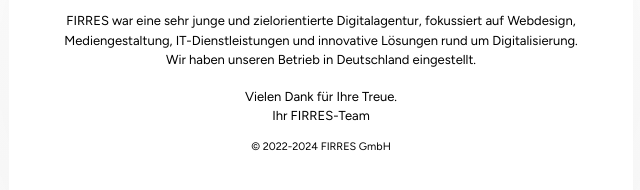
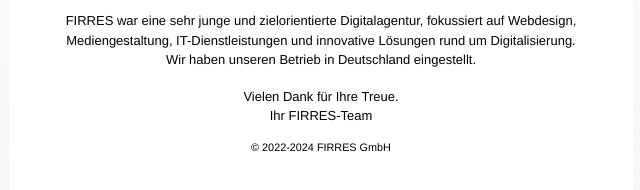
Before and after one commit to f8329fgsdn3921dsdhv/f8329fgsdn3922dsdhv, a plain HTML site: page index.html in a window 1280 px wide. Shown: the part 334-524 px from the top of the page, without its empty margins (319-959 px from the left). Drawn offline with Linux system fonts and the light colour scheme.

Commit message:
Add files via upload

```diff
--- a/assets/main.css
+++ b/assets/main.css
@@ -274,7 +274,7 @@ h1 span[style], h2 span[style], h3 span[style], p span[style], h1 strong, h2 str
 
 #text01 {
 	color: #000000;
-	font-family: 'Figtree', sans-serif;
+	font-family: 'Helvetica', sans-serif;
 	font-size: 0.75em;
 	line-height: 1.5;
 	font-weight: 400;
@@ -294,7 +294,7 @@ h1 span[style], h2 span[style], h3 span[style], p span[style], h1 strong, h2 str
 
 #text02 {
 	color: #000000;
-	font-family: 'Figtree', sans-serif;
+	font-family: 'Helvetica', sans-serif;
 	font-size: 0.625em;
 	line-height: 1.5;
 	font-weight: 400;
--- a/index.html
+++ b/index.html
@@ -10,7 +10,6 @@
 		<meta property="og:title" content="Willkommen bei FIRRES™" />
 		<meta property="og:type" content="website" />
 		<meta property="og:description" content="FIRRES war eine sehr junge und zielorientierte Digitalagentur, fokussiert auf Webdesign, Mediengestaltung, IT-Dienstleistungen und innovative Lösungen rund um Digitalisierung." />
-		<link href="https://fonts.googleapis.com/css2?display=swap&family=Figtree:ital,wght@0,400;1,400" rel="stylesheet" type="text/css" />
 		<link rel="icon" type="image/png" href="assets/images/favicon.png" />
 		<link rel="apple-touch-icon" href="assets/images/apple-touch-icon.png" />
 		<link rel="stylesheet" href="assets/main.css" />
```
